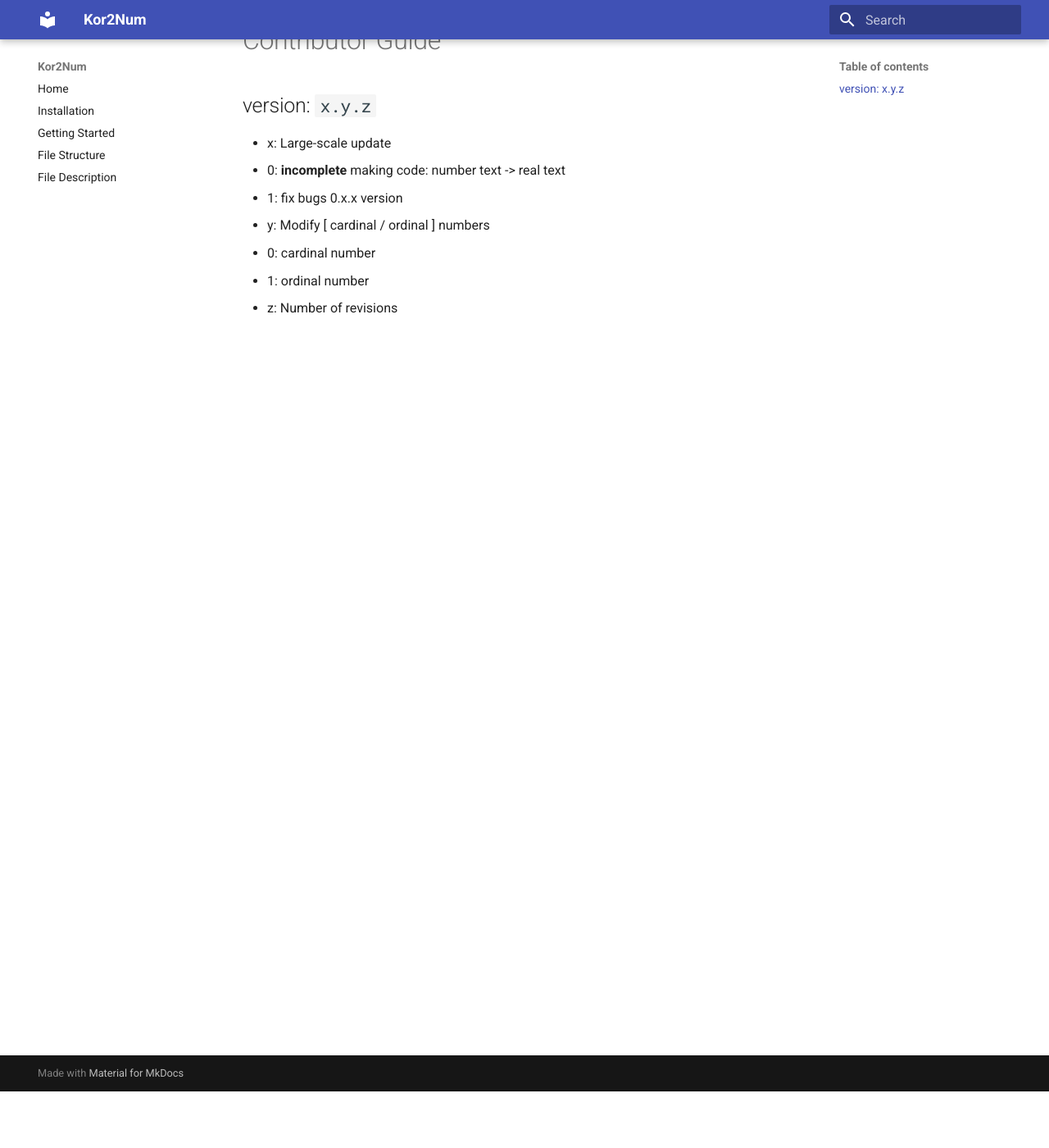
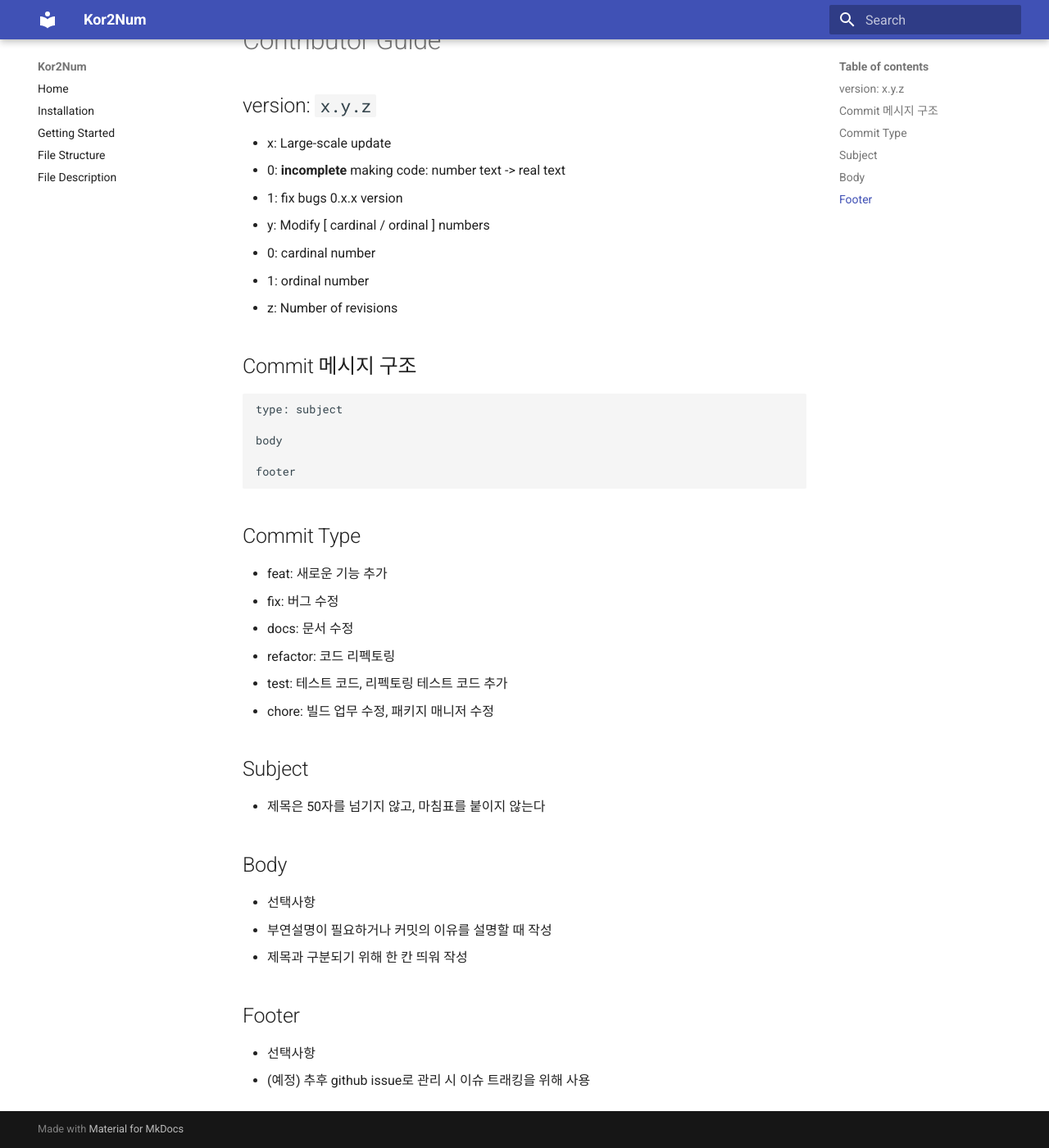
Before and after one commit to ruby-kim/Kor2Num, an MkDocs documentation site: the page built from docs/contri_guide.md, in a window 1280 px wide and 1400 px high, scrolled down 69 px. Shown: the whole window at 82% size. Built offline with MkDocs 1.6.1 and Material for MkDocs 9.7.7, drawn with Linux system fonts in a browser that asks for light colours.

Commit message:
docs: updated the contri guide md

````diff
--- a/docs/contri_guide.md
+++ b/docs/contri_guide.md
@@ -1,9 +1,45 @@
 # Contributor Guide
-## version: ```x.y.z```
-* x: Large-scale update
-  * 0: **incomplete** making code: number text -> real text
-  * 1: fix bugs 0.x.x version
-* y: Modify [ cardinal / ordinal ] numbers
-  * 0: cardinal number
-  * 1: ordinal number
-* z: Number of revisions
+
+## version: `x.y.z`
+
+- x: Large-scale update
+  - 0: **incomplete** making code: number text -> real text
+  - 1: fix bugs 0.x.x version
+- y: Modify [ cardinal / ordinal ] numbers
+  - 0: cardinal number
+  - 1: ordinal number
+- z: Number of revisions
+
+## Commit 메시지 구조
+
+```
+type: subject
+
+body
+
+footer
+```
+
+## Commit Type
+
+- feat: 새로운 기능 추가
+- fix: 버그 수정
+- docs: 문서 수정
+- refactor: 코드 리펙토링
+- test: 테스트 코드, 리펙토링 테스트 코드 추가
+- chore: 빌드 업무 수정, 패키지 매니저 수정
+
+## Subject
+
+- 제목은 50자를 넘기지 않고, 마침표를 붙이지 않는다
+
+## Body
+
+- 선택사항
+- 부연설명이 필요하거나 커밋의 이유를 설명할 때 작성
+- 제목과 구분되기 위해 한 칸 띄워 작성
+
+## Footer
+
+- 선택사항
+- (예정) 추후 github issue로 관리 시 이슈 트래킹을 위해 사용
````
